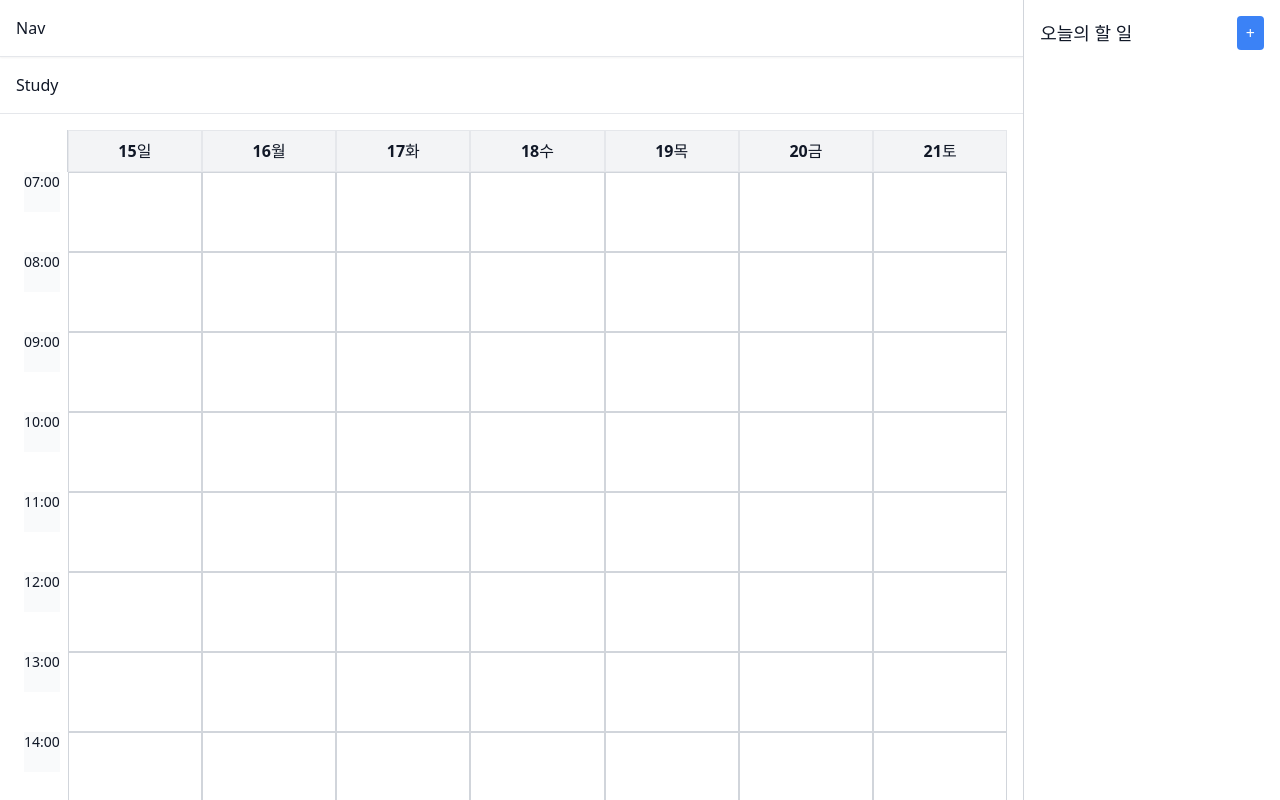
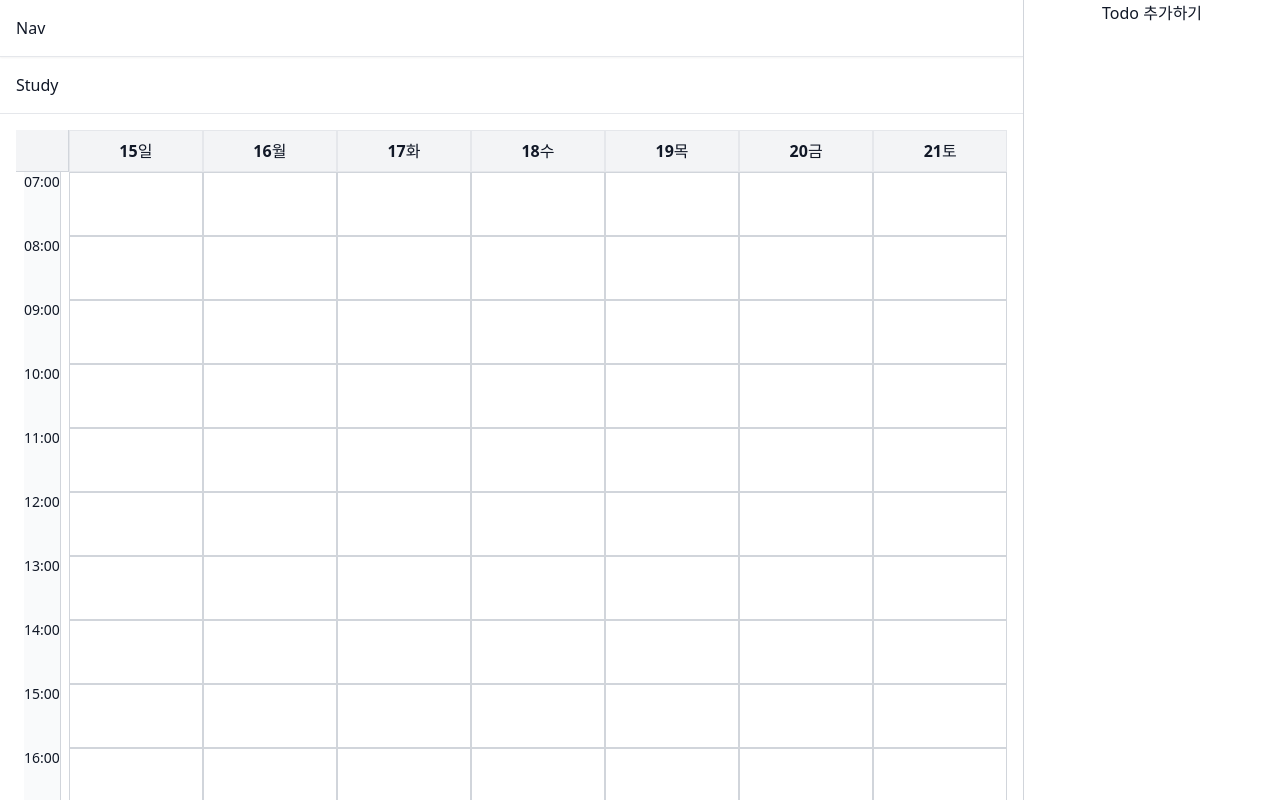
Before and after one commit to Indwoo/todo, a React (Vite) app: page / in a window 1280 px wide. Shown: the top 800 px of the page. Built offline with nearby package versions, Linux system fonts and the light colour scheme.

Commit message:
[feat] make todo modals

```diff
--- a/src/App.tsx
+++ b/src/App.tsx
@@ -1,6 +1,6 @@
 import Calendar from './components/calendar/Calendar';
 import Study from './components/studytime/Study';
-import Todo from './components/todo/Todo';
+import TodoModalContainer from './components/todo/TodoModalContainer';
 import Nav from './components/topnav/Nav';
 
 function App() {
@@ -18,9 +18,7 @@ function App() {
         </main>
       </div>
       <div className="flex flex-col grow-[2] basis-0 border-l border-gray-300 bg-white">
-        <div className="flex-1 p-4">
-          <Todo />
-        </div>
+        <TodoModalContainer />
       </div>
     </div>
   );
--- a/src/components/calendar/Calendar.tsx
+++ b/src/components/calendar/Calendar.tsx
@@ -1,7 +1,26 @@
+import { addDays, format, isSameDay, startOfWeek } from 'date-fns';
+import { ko } from 'date-fns/locale';
+import { useTodoStore } from '../../store/todoStore';
 import CalendarCell from './CalendarCell';
 import CalendarHeader from './CalendarHeader';
 
+const categoryColor: Record<string, string> = {
+  study: 'bg-blue-500', // 마커가 잘 보이도록 좀 더 진한 색 사용
+  workout: 'bg-green-500',
+  book: 'bg-yellow-500',
+  etc: 'bg-gray-500',
+};
+
 function Calendar() {
+  const todos = useTodoStore((state) => state.todo);
+
+  const datefns = new Date();
+  const startDate = startOfWeek(datefns, { weekStartsOn: 0 }); // 주의 시작을 일요일(0)로 설정
+  const dayHeaders = Array.from({ length: 7 }).map((_, i) =>
+    addDays(startDate, i),
+  );
+
+  // 시간 레이블을 생성합니다 (오전 7시부터 시작하여 20칸).
   const timeLabels = Array.from({ length: 20 }).map((_, index) => {
     const hour = 7 + index;
     const displayHour = hour % 24;
@@ -10,26 +29,86 @@ function Calendar() {
     return `${formattedHour}:00`;
   });
 
+  const todosInWeek = todos.filter((todo) => {
+    const todoStartDate = new Date(todo.start);
+    return dayHeaders.some((day) => isSameDay(todoStartDate, day));
+  });
+
   return (
-    <div className="grid grid-cols-[auto_repeat(7,1fr)] grid-rows-[auto_repeat(20,minmax(0,1fr))] ">
-      <div className="col-start-1 row-start-1  border-r border-gray-300 "></div>
+    <div className="grid grid-cols-[auto_repeat(7,1fr)] grid-rows-[auto_repeat(20,minmax(0,1fr))] relative">
+      {/* 좌측 상단 빈 공간 */}
+      <div className="col-start-1 row-start-1 border-b border-r border-gray-300 bg-gray-100"></div>
+
       <div className="col-start-2 col-span-7 row-start-1">
         <CalendarHeader />
       </div>
+
       {timeLabels.map((time, index) => (
         <div
           key={index}
           style={{ gridRowStart: index + 2 }}
-          className="col-start-1 h-10 flex items-start justify-center mx-2 border-gray-300 text-sm bg-gray-50"
+          className="col-start-1 h-16 flex items-start justify-center mx-2 border-r border-gray-300 text-sm bg-gray-50"
         >
           {time}
         </div>
       ))}
       {Array.from({ length: 7 }).map((_, dayIndex) =>
         Array.from({ length: 20 }).map((_, cellIndex) => (
-          <CalendarCell key={`${dayIndex}-${cellIndex}`} />
+          <CalendarCell
+            key={`${dayIndex}-${cellIndex}`}
+            style={{
+              gridColumnStart: dayIndex + 2,
+              gridRowStart: cellIndex + 2,
+            }}
+          />
         )),
       )}
+
+      <div
+        className="absolute inset-0 grid grid-cols-7 grid-rows-[repeat(20,minmax(0,1fr))]"
+        style={{ gridColumn: '2 / span 7', gridRow: '2 / span 20' }}
+      >
+        {todosInWeek.map((todo) => {
+          const startTime = new Date(todo.start);
+
+          const dayIndex = dayHeaders.findIndex((day) =>
+            isSameDay(startTime, day),
+          );
+
+          if (dayIndex === -1) {
+            return null;
+          }
+
+          const startHour = startTime.getHours();
+          const startMinute = startTime.getMinutes();
+
+          let hourOffset;
+          if (startHour >= 7) {
+            hourOffset = startHour - 7;
+          } else {
+            hourOffset = startHour + 24 - 7;
+          }
+
+          if (hourOffset < 0 || hourOffset >= 20) {
+            return null;
+          }
+          const gridRowStart = 1 + hourOffset + startMinute / 60;
+          return (
+            <div
+              key={todo.id}
+              style={{
+                gridColumn: dayIndex + 1,
+                gridRow: `${gridRowStart} / span 1`,
+
+                zIndex: 10,
+              }}
+              className={`p-0.5 text-xs overflow-hidden ${categoryColor[todo.groupid] || 'bg-gray-400'} text-white font-bold`} // 배경색, 텍스트 색상, 폰트 스타일
+            >
+              {format(startTime, 'HH:mm')}
+            </div>
+          );
+        })}
+      </div>
     </div>
   );
 }
--- a/src/components/calendar/CalendarCell.tsx
+++ b/src/components/calendar/CalendarCell.tsx
@@ -1,5 +1,5 @@
 const CalendarCell = () => {
-  return <div className="border border-gray-300 min-h-20 min-w-20"></div>;
+  return <div className="border border-gray-300 h-16 min-w-20"></div>;
 };
 
 export default CalendarCell;
--- a/src/components/calendar/CalendarHeader.tsx
+++ b/src/components/calendar/CalendarHeader.tsx
@@ -1,4 +1,4 @@
-import { addDays, format, getDate, startOfWeek } from 'date-fns';
+import { addDays, format, startOfWeek } from 'date-fns';
 import { ko } from 'date-fns/locale/ko';
 
 const CalendarHeader = () => {
--- a/src/components/todo/Todo.tsx
+++ /dev/null
@@ -1,44 +0,0 @@
-import { useState } from 'react';
-import { useTodoStore } from '../../store/todoStore';
-import TodoModal from './TodoModal';
-import TodoItem from './TodoItem';
-
-const categoryColor: Record<string, string> = {
-  study: 'bg-blue-100',
-  workout: 'bg-green-100',
-  book: 'bg-yellow-100',
-  etc: 'bg-gray-100',
-};
-
-function Todo() {
-  const [open, setOpen] = useState(false);
-  const todos = useTodoStore((state) => state.todo);
-
-  return (
-    <div>
-      <div className="flex justify-between items-center mb-4">
-        <h2 className="text-lg font-bold">오늘의 할 일</h2>
-        <button
-          onClick={() => setOpen(true)}
-          className="text-white bg-blue-500 px-2 py-1 rounded"
-        >
-          +
-        </button>
-      </div>
-
-      <ul className="space-y-2">
-        {todos.map((todo) => (
-          <TodoItem
-            key={todo.id}
-            todo={todo}
-            color={categoryColor[todo.groupid] || 'bg-white'}
-          />
-        ))}
-      </ul>
-
-      {open && <TodoModal onClose={() => setOpen(false)} />}
-    </div>
-  );
-}
-
-export default Todo;
--- /dev/null
+++ b/src/components/todo/TodoHour.tsx
@@ -0,0 +1,27 @@
+function TodoHour({ isHourOpen }: { isHourOpen: boolean }) {
+  if (!isHourOpen) return null;
+
+  return (
+    <div className="fixed inset-0 flex items-center justify-center bg-black/50 z-50">
+      <div className="bg-white p-6 rounded-xl shadow">
+        <div>
+          <div>
+            {Array.from({ length: 10 }, (_, i) => (
+              <button key={i}>{(i + 7).toString().padStart(2, '0')}</button>
+            ))}
+          </div>
+          <div>
+            {Array.from({ length: 10 }, (_, i) => {
+              const hour = i + 17 > 24 ? i + 17 - 24 : i + 17;
+              return (
+                <button key={i}>{hour.toString().padStart(2, '0')}</button>
+              );
+            })}
+          </div>
+        </div>
+      </div>
+    </div>
+  );
+}
+
+export default TodoHour;
--- a/src/components/todo/TodoItem.tsx
+++ /dev/null
@@ -1,19 +0,0 @@
-import type { TodoItem } from '../../store/todoStore';
-
-type Props = {
-  todo: TodoItem;
-  color: string;
-};
-export default function TodoItem({ todo, color }: Props) {
-  return (
-    <div className={`border p-2 rounded shadow-sm ${color}`}>
-      <p className="font-semibold">{todo.title}</p>
-      <p className="font-mono text-m text-gray-600">
-        날짜 : {todo.start.slice(0, 10)}
-      </p>
-      <p className="font-mono text-m text-gray-600">
-        목표 시간 : {todo.start.slice(11, 16)} ~ {todo.end.slice(11, 16)}
-      </p>
-    </div>
-  );
-}
--- a/src/components/todo/TodoModal.tsx
+++ b/src/components/todo/TodoModal.tsx
@@ -1,92 +1,39 @@
 import { useState } from 'react';
-import { useTodoStore } from '../../store/todoStore';
-import { nanoid } from 'nanoid';
+import TodoHour from './TodoHour';
 
-type Props = { onClose: () => void };
+export default function TodoModal({
+  isOpen,
+  onClose,
+}: {
+  isOpen: boolean;
+  onClose: () => void;
+}) {
+  if (!isOpen) return null;
 
-const categories = [
-  { id: 'study', name: '공부', color: 'bg-blue-300' },
-  { id: 'workout', name: '운동', color: 'bg-green-300' },
-  { id: 'book', name: '독서', color: 'bg-yellow-300' },
-  { id: 'etc', name: '기타', color: 'bg-gray-200' },
-];
-
-export default function TodoModal({ onClose }: Props) {
-  const addTodo = useTodoStore((s) => s.addTodo);
-  const [title, setTitle] = useState('');
-  const [groupid, setGroup] = useState('');
-  const [start, setStart] = useState('');
-  const [end, setEnd] = useState('');
-  const [error, checkError] = useState('');
-
-  const submitTodo = () => {
-    checkError('');
-
-    if (!title || !start || !end) {
-      checkError('모든 항목을 입력해 주세요!');
-      return;
-    }
-    if (new Date(start) >= new Date(end)) {
-      checkError('유효하지 않은 범위입니다!');
-      return;
-    }
-    addTodo({
-      id: nanoid(),
-      groupid,
-      title,
-      start,
-      end,
-    });
-    onClose();
-  };
+  const today = Date();
+  const [isHourOpen, setIsHourOpen] = useState(false);
 
   return (
-    <div className="fixed inset-0 bg-black bg-opacity-50 flex items-center justify-center z-50">
-      <div className="bg-white p-6 rounded shadow-lg w-80">
-        <h3 className="text-lg font-bold mb-4">할 일 추가</h3>
-        {error && <div className="text-red-800 font-bold">{error}</div>}
-        <input
-          type="text"
-          placeholder="할 일 제목"
-          value={title}
-          onChange={(e) => setTitle(e.target.value)}
-          className="w-full border p-2 mb-2"
-        />
-        <select
-          value={groupid}
-          onChange={(e) => setGroup(e.target.value)}
-          className="w-full border p-2 mb-2"
-        >
-          <option>카테고리 선택</option>
-          {categories.map((category) => (
-            <option key={category.id} value={category.id}>
-              {category.name}
-            </option>
-          ))}
-        </select>
-        <input
-          type="datetime-local"
-          value={start}
-          onChange={(e) => setStart(e.target.value)}
-          className="w-full border p-2 mb-2"
-        />
-        <input
-          type="datetime-local"
-          value={end}
-          onChange={(e) => setEnd(e.target.value)}
-          className="w-full border p-2 mb-4"
-        />
-        <div className="flex justify-end gap-2">
-          <button onClick={onClose} className="px-3 py-1 bg-gray-300 rounded">
-            취소
-          </button>
-          <button
-            onClick={submitTodo}
-            className="px-3 py-1 bg-blue-500 text-white rounded"
-          >
-            저장
-          </button>
+    <div className="fixed inset-0 flex items-center justify-center bg-black/50 z-50">
+      <div className="bg-white p-6 rounded-xl shadow">
+        <TodoHour isHourOpen={isHourOpen} />
+        <div>
+          <input type="number" defaultValue={today.slice(11, 15)}></input>
+          <input type="text" defaultValue={today.slice(4, 7)}></input>
+          <input type="number" defaultValue={today.slice(8, 10)}></input>
         </div>
+        <div>
+          Start<button onClick={() => setIsHourOpen(true)}>시간</button>{' '}
+          <button>분</button>
+        </div>
+        <div>
+          End<button onClick={() => setIsHourOpen(true)}>시간</button>{' '}
+          <button>분</button>
+        </div>
+        <button className="mt-4">저장</button>
+        <button className="mt-4" onClick={onClose}>
+          취소
+        </button>
       </div>
     </div>
   );
--- /dev/null
+++ b/src/components/todo/TodoModalContainer.tsx
@@ -0,0 +1,14 @@
+import { useState } from 'react';
+import TodoModal from './TodoModal';
+import TodoModalTrigger from './TodoModalTrigger';
+import TodoHour from './TodoHour';
+
+export default function TodoModalContainer() {
+  const [isOpen, setIsOpen] = useState(false);
+  return (
+    <>
+      <TodoModalTrigger onOpen={() => setIsOpen(true)} />
+      <TodoModal isOpen={isOpen} onClose={() => setIsOpen(false)} />
+    </>
+  );
+}
--- /dev/null
+++ b/src/components/todo/TodoModalTrigger.tsx
@@ -0,0 +1,5 @@
+function TodoModalTrigger({ onOpen }: { onOpen: () => void }) {
+  return <button onClick={onOpen}> Todo 추가하기</button>;
+}
+
+export default TodoModalTrigger;
```
